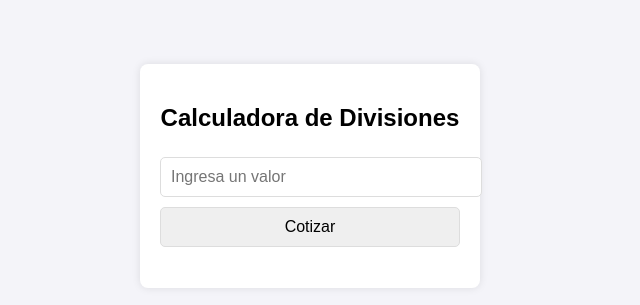
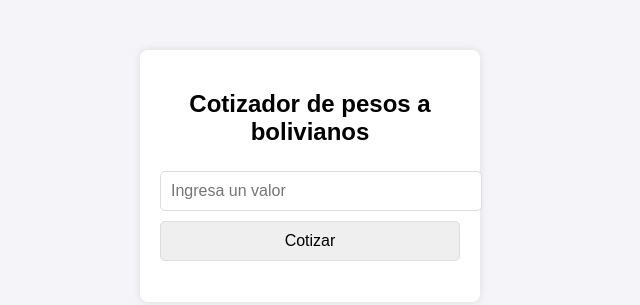
Before and after one commit to ofzarate26/ofzarate26.github.io, a plain HTML site: page index.html in a window 1280 px wide. Shown: the part 224-529 px from the top of the page, without its empty margins (330-970 px from the left). Drawn offline with Linux system fonts and the light colour scheme.

Commit message:
Update index.html

```diff
--- a/index.html
+++ b/index.html
@@ -34,7 +34,7 @@
 </head>
 <body>
     <div class="calculator">
-        <h2>Calculadora de Divisiones</h2>
+        <h2>Cotizador de pesos a bolivianos</h2>
         <input type="text" id="inputValue" placeholder="Ingresa un valor" oninput="formatInputValue()" />
         <button onclick="calculate()">Cotizar</button>
         <p id="divisionResult"></p>
```
